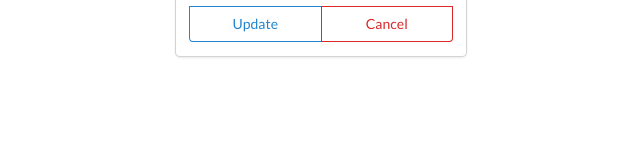
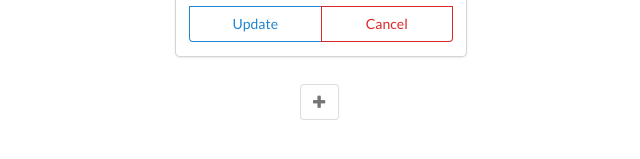
Before and after one commit to KeithChasen/time-tracking-app, a React (Create React App) app: page / in a window 1280 px wide. Shown: the part 173-332 px from the top of the page, without its empty margins (319-959 px from the left). Built offline with nearby package versions, Linux system fonts and the light colour scheme.

Commit message:
toggleable timer form component

```diff
--- a/src/components/TimersDashboard.js
+++ b/src/components/TimersDashboard.js
@@ -8,7 +8,7 @@ class TimersDashboard extends Component {
             <div className="ui three column centered grid">
                 <div className="column">
                     <EditableTimerList />
-                    <ToggleableTimerForm isOpen={true} />
+                    <ToggleableTimerForm isOpen={false} />
                 </div>
             </div>
         )
--- a/src/components/ToggleableTimerForm.js
+++ b/src/components/ToggleableTimerForm.js
@@ -1,10 +1,21 @@
 import React, { Component } from 'react'
+import TimerForm from "./TimerForm";
 
 class ToggleableTimerForm extends Component {
     render() {
-        return(
-            <div></div>
-        )
+        if (this.props.isOpen) {
+            return (
+                <TimerForm />
+            )
+        } else {
+            return (
+                <div className='ui basic content center aligned segment'>
+                    <button className='ui basic button icon'>
+                        <i className='plus icon' />
+                    </button>
+                </div>
+            )
+        }
     }
 }
 
```
